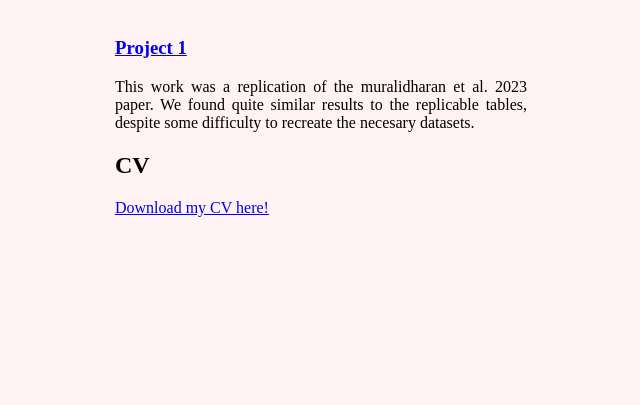
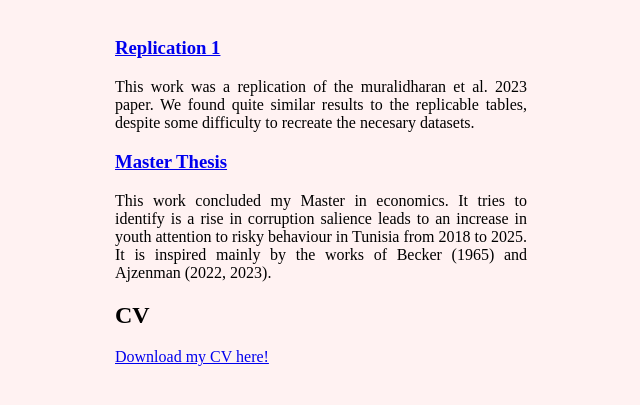
Before and after one commit to MaryamNH/maryamhchaichi, a plain HTML site: page index.html in a window 1280 px wide. Shown: the part 733-1138 px from the top of the page, without its empty margins (319-959 px from the left). Drawn offline with Linux system fonts and the light colour scheme.

Commit message:
Update index.html

```diff
--- a/index.html
+++ b/index.html
@@ -94,8 +94,11 @@ experiments that we build and perform.</p>
 
 <h1>Projects</h1>
 <div class="project">
-<h3><a href="https://github.com/MaryamNH">Project 1</a></h3>
+<h3><a href="https://github.com/MaryamNH/Replication-Muralidharan-2023">Replication 1</a></h3>
 <p>This work was a replication of the muralidharan et al. 2023 paper. We found quite similar results to the replicable tables, despite some difficulty to recreate the necesary datasets.</p>
+
+<h3><a href="https://github.com/MaryamNH/Replication-Muralidharan-2023">Master Thesis</a></h3>
+<p>This work concluded my Master in economics. It tries to identify is a rise in corruption salience leads to an increase in youth attention to risky behaviour in Tunisia from 2018 to 2025. It is inspired mainly by the works of Becker (1965) and Ajzenman (2022, 2023).</p>
 
 <h2>CV</h2>
 <p><a href="CV_HCHAICHI_EN.pdf">Download my CV here!</a></p>
```
